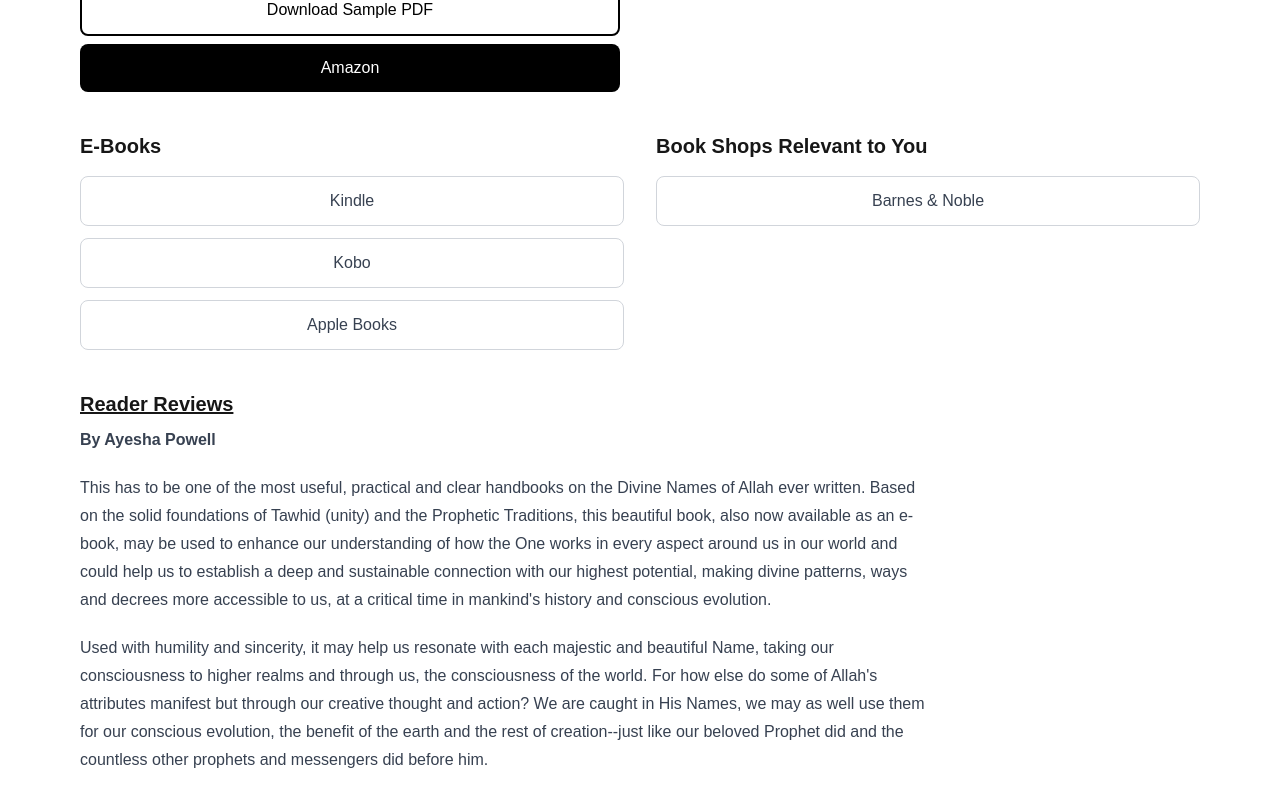
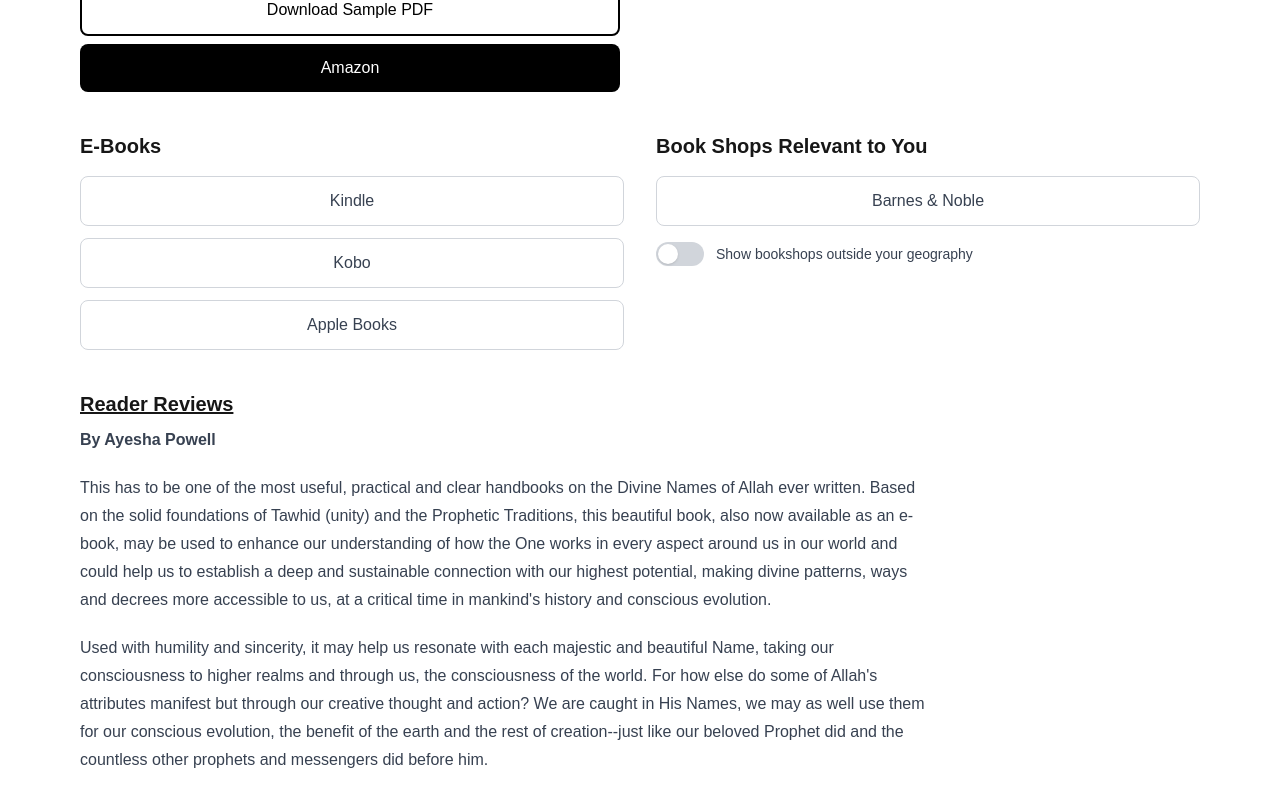
Before and after one commit to andytudhope/zahra-pub, a Next.js app: page /book/calling-allah in a window 1280 px wide. Shown: the part 980-1778 px from the top of the page. Built offline with nearby package versions, Linux system fonts and the light colour scheme.

Commit message:
show more bookshops if required

```diff
--- a/src/components/books/BookContent.tsx
+++ b/src/components/books/BookContent.tsx
@@ -4,6 +4,7 @@ import Image from 'next/image';
 import { useGeography } from '@/hooks/useGeography';
 import { getAmazonUrl } from '@/lib/amazonUtils';
 import RichText from '@/components/ui/RichText';
+import { useMemo, useState } from 'react';
 
 interface BookContentProps {
   book: Book;
@@ -11,16 +12,66 @@ interface BookContentProps {
 
 export default function BookContent({ book }: BookContentProps) {
   const userCountry = useGeography();
-  const amazonUrl = getAmazonUrl(book.purchaseLinks.amazon, userCountry, book.purchaseLinks.amazonRegional);
+  const [showMoreShops, setShowMoreShops] = useState(false);
+
+  const amazonUrl = getAmazonUrl(
+    book.purchaseLinks.amazon,
+    userCountry,
+    book.purchaseLinks.amazonRegional
+  );
   const kindleUrl = getAmazonUrl(book.purchaseLinks.kindle, userCountry);
 
-  const localShops = book.purchaseLinks.other?.filter(link =>
-    link.geography === 'all' || link.geography === userCountry
+  const localShops = book.purchaseLinks.other?.filter(
+    (link) => link.geography === 'all' || link.geography === userCountry
   );
 
-  const hasEbooks = book.purchaseLinks.kindle || book.purchaseLinks.kobo || book.purchaseLinks.apple;
+  const nonLocalShops = useMemo(
+    () =>
+      book.purchaseLinks.other?.filter(
+        (link) => link.geography !== 'all' && link.geography !== userCountry
+      ) ?? [],
+    [book.purchaseLinks.other, userCountry]
+  );
+
+  const extraShops = useMemo(() => {
+    if (!nonLocalShops.length) return [];
+
+    const preferredNames = new Set(['eBay', 'Barnes & Noble', 'Waterstones']);
+
+    const preferred = nonLocalShops.filter((link) => preferredNames.has(link.name));
+    const others = nonLocalShops.filter((link) => !preferredNames.has(link.name));
+
+    const shuffle = <T,>(arr: T[]): T[] => {
+      const copy = [...arr];
+      for (let i = copy.length - 1; i > 0; i--) {
+        const j = Math.floor(Math.random() * (i + 1));
+        [copy[i], copy[j]] = [copy[j], copy[i]];
+      }
+      return copy;
+    };
+
+    // If we have all three preferred, just show them
+    if (preferred.length === 3) {
+      return preferred;
+    }
+
+    // If we have 0, 1 or 2 preferred, fill up to 3 total with random others.
+    const result = [...preferred];
+    const shuffledOthers = shuffle(others);
+
+    if (preferred.length === 0) {
+      // No preferred shops: show up to 2 random others
+      return shuffledOthers.slice(0, Math.min(2, shuffledOthers.length));
+    }
+
+    const needed = Math.max(0, 3 - result.length);
+    result.push(...shuffledOthers.slice(0, needed));
+    return result;
+  }, [nonLocalShops]);
+
+  const hasEbooks =
+    book.purchaseLinks.kindle || book.purchaseLinks.kobo || book.purchaseLinks.apple;
   const hasLocalShops = localShops && localShops.length > 0;
-
   const hasAnyPurchaseLinks = Boolean(amazonUrl || hasEbooks || hasLocalShops);
 
   return (
@@ -41,7 +92,9 @@ export default function BookContent({ book }: BookContentProps) {
 
         <div>
           <h1 className="text-3xl font-bold mb-4">{book.title}</h1>
-          <p className="text-gray-400 italic mb-6">{book.author || 'Shaykh Fadhlalla Haeri'}</p>
+          <p className="text-gray-400 italic mb-6">
+            {book.author || 'Shaykh Fadhlalla Haeri'}
+          </p>
           <RichText content={book.description} />
 
           {book.coming && !hasAnyPurchaseLinks ? (
@@ -66,7 +119,7 @@ export default function BookContent({ book }: BookContentProps) {
               {amazonUrl && (
                 <a
                   href={amazonUrl}
-                  className="block w-[calc(50%-20px)] md:w-full md:max-w-md text-center bg-black text-white py-3 rounded-lg hover:bg-black/80 transition-colors"
+                  className="block w-[calc(50%-20px)] md:w-full md.max-w-md text-center bg-black text-white py-3 rounded-lg hover:bg-black/80 transition-colors"
                   target="_blank"
                   rel="noopener noreferrer"
                 >
@@ -117,9 +170,11 @@ export default function BookContent({ book }: BookContentProps) {
 
                   {hasLocalShops && (
                     <div>
-                      <p className="font-bold text-xl mb-4">Book Shops Relevant to You</p>
+                      <p className="font-bold text-xl mb-4">
+                        Book Shops Relevant to You
+                      </p>
                       <div className="space-y-3">
-                        {localShops.map((link, index) => (
+                        {localShops!.map((link, index) => (
                           <a
                             key={index}
                             href={link.url}
@@ -131,6 +186,49 @@ export default function BookContent({ book }: BookContentProps) {
                           </a>
                         ))}
                       </div>
+
+                      {extraShops.length > 0 && (
+                        <>
+                          <div className="flex items-center gap-3 mt-4">
+                            <button
+                              onClick={() => setShowMoreShops(prev => !prev)}
+                              className={`relative w-12 h-6 rounded-full transition-colors duration-300 ${
+                                showMoreShops ? 'bg-green-500' : 'bg-gray-300'
+                              }`}
+                              aria-label="Toggle extra bookshops"
+                              aria-pressed={showMoreShops}
+                            >
+                              <span
+                                className={`absolute top-0.5 left-0.5 w-5 h-5 bg-white rounded-full shadow transform transition-transform duration-300 ${
+                                  showMoreShops ? 'translate-x-6' : ''
+                                }`}
+                              />
+                            </button>
+
+                            <span className="text-gray-700 text-sm select-none">
+                              {showMoreShops
+                                ? 'Hide bookshops outside your geography'
+                                : 'Show bookshops outside your geography'}
+                            </span>
+                          </div>
+
+                          {showMoreShops && (
+                            <div className="mt-3 space-y-3">
+                              {extraShops.map((link, index) => (
+                                <a
+                                  key={`extra-${index}`}
+                                  href={link.url}
+                                  className="block w-full text-center border border-gray-300 text-gray-700 py-3 rounded-lg hover:border-black transition-colors"
+                                  target="_blank"
+                                  rel="noopener noreferrer"
+                                >
+                                  {link.name}
+                                </a>
+                              ))}
+                            </div>
+                          )}
+                        </>
+                      )}
                     </div>
                   )}
                 </div>
```
